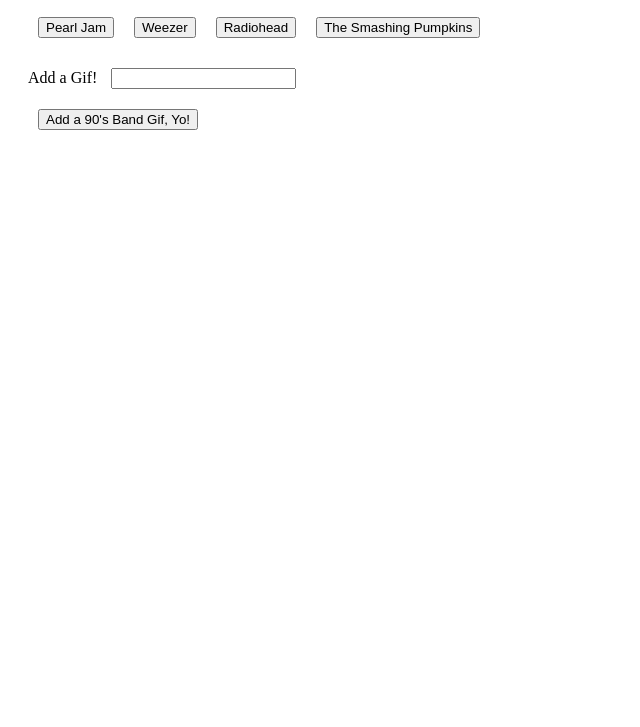
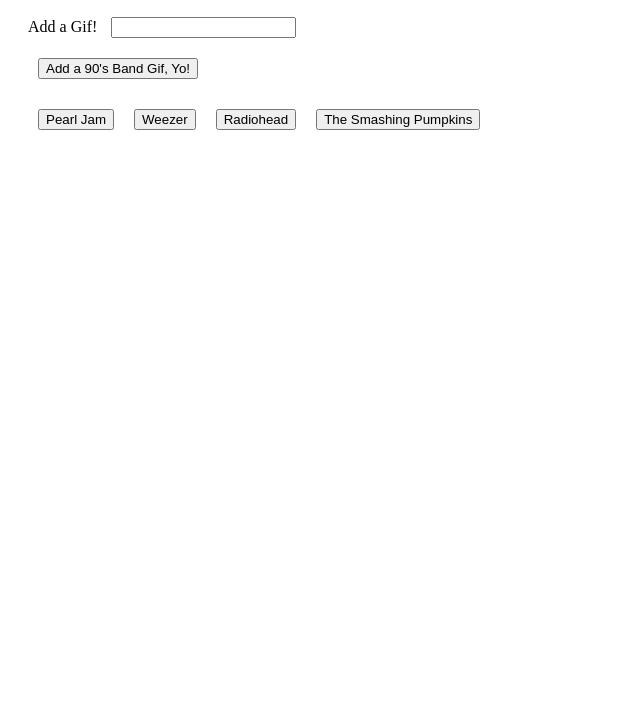
Before and after one commit to stle1117/GifTastic, a plain HTML site: page index.html in a window 1280 px wide. Shown: the part 73-800 px from the top of the page, without its empty margins (0-640 px from the left). Drawn offline with nearby package versions, Linux system fonts and the light colour scheme.

Commit message:
got all functionality working

```diff
--- a/index.html
+++ b/index.html
@@ -19,9 +19,6 @@
   <div class="container">
     <h1>GifTastic</h1>
 
-    <!-- Gifs will get dumped here -->
-    <div id="bands-view"></div>
-
     <form id="bands-form">
       <label for="bands-input">Add a Gif!</label>
       <input type="text" id="band-input"><br>
@@ -29,6 +26,10 @@
       <!-- Button triggers new gif to be added -->
       <input id="add-band" type="submit" value="Add a 90's Band Gif, Yo!">
     </form>
+    <!-- Buttons will get dumped here -->
+        <div id="buttons-view"></div>
+      <!-- Gifs will get dumped here -->
+        <div id="bands-view"></div>
 
     <script src="https://cdnjs.cloudflare.com/ajax/libs/jquery/3.2.1/jquery.min.js"></script>
     <script type="text/javascript">
@@ -38,7 +39,7 @@
       function renderButtons() {
 // Deleting the movie buttons prior to adding new movie buttons
 // (this is necessary otherwise we will have repeat buttons)
-$("#bands-view").empty();
+$("#buttons-view").empty();
 // Looping through the array of movies
 for (var i = 0; i < bands.length; i++) {
   // Then dynamicaly generating buttons for each movie in the array.
@@ -51,9 +52,10 @@
   // Providing the button's text with a value of the movie at index i
   a.text(bands[i]);
   // Adding the button to the HTML
-  $("#bands-view").append(a);
+  $("#buttons-view").append(a);
 }
 }
+renderButtons();
 // This function handles events where one button is clicked
 $("#add-band").on("click", function(event) {
 // event.preventDefault() prevents the form from trying to submit itself.
@@ -66,9 +68,10 @@
 // calling renderButtons which handles the processing of our movie array
 renderButtons();
 });
-    function displayBandInfo() {
+    //function displayBandInfo() {
 
-      $("button").on("click", function() {
+      $(document).on("click", ".band-btn", function() {
+        console.log("works");
       // Grabbing and storing the data-band property value from the button
       var bandGif = $(this).attr("data-band");
       // Constructing a queryURL using the band name
@@ -105,7 +108,7 @@
         }
           })
         });
-    }
+    //}
     ;
 
     var n = 0;
@@ -128,9 +131,6 @@
 
  $(document).on("click", "#gifImages", click);
 
-$(document).on("click", ".band-btn", displayBandInfo);
-// Calling the renderButtons function at least once to display the initial list of movies
-renderButtons();
     </script>
   </div>
 </body>
```
